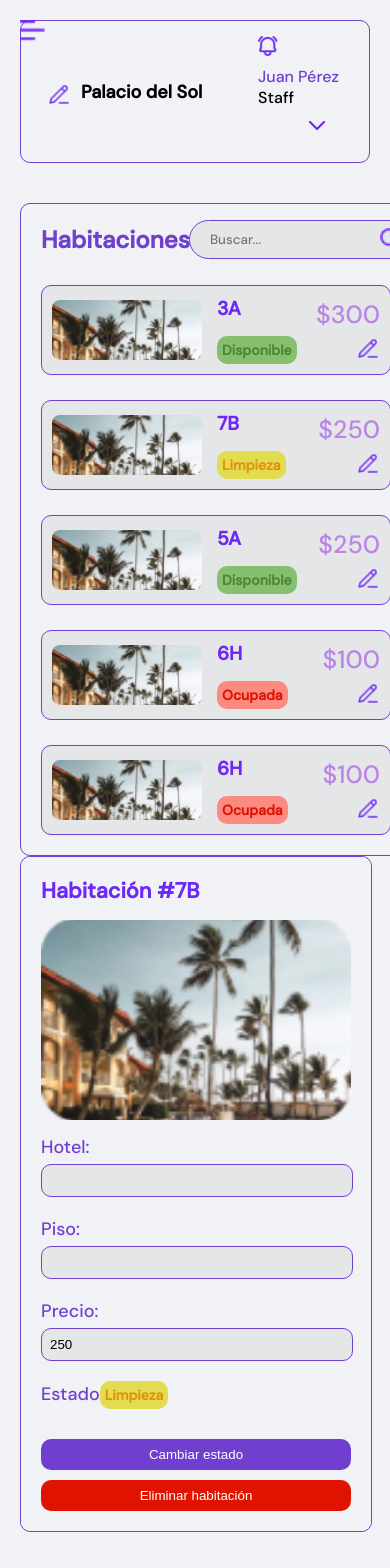
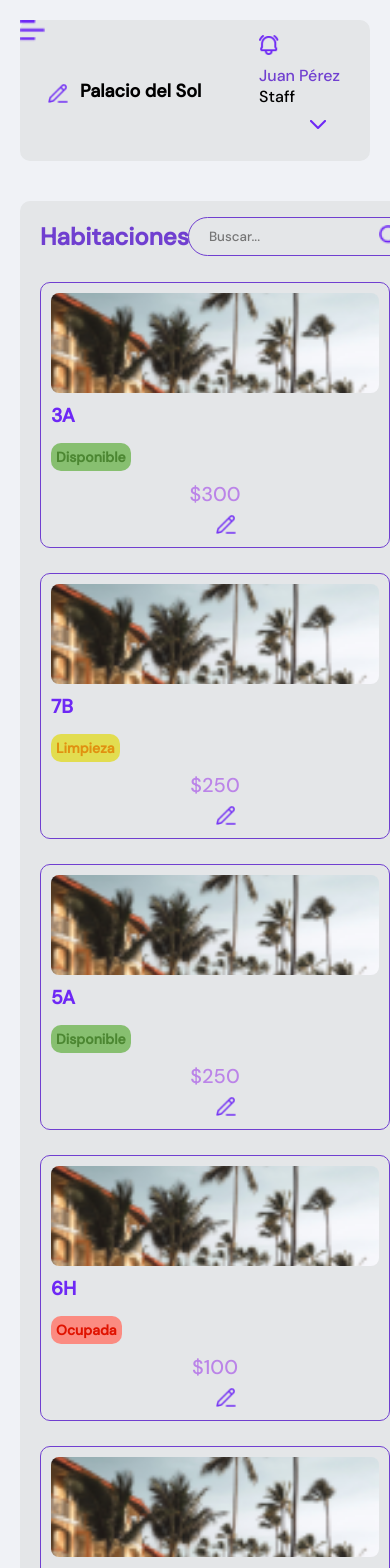
Before and after one commit to tatlopez/FrontDDA2, a React (Create React App) app in the folder beluar/: page /DashboardHabitaciones in a window 390 px wide. Shown: the top 1568 px of the page. Built offline with nearby package versions, Linux system fonts and the light colour scheme.

Commit message:
necesito ayuda

```diff
--- a/beluar/src/components/DashboardHabitaciones/ModificarHabitacion.js
+++ b/beluar/src/components/DashboardHabitaciones/ModificarHabitacion.js
@@ -21,7 +21,7 @@ const ModificarHabitacion = ({ room }) => {
         <input type="text" value={room.price} className="editable-input" />
       </div>
       <div className="editable-fields">
-        <label>Estado</label>
+        <label>Estado:</label>
         <span className={`room-status ${room.status.toLowerCase()}`}>{room.status}</span>
       </div>
       <button className="status-button">Cambiar estado</button>
--- a/beluar/src/components/DashboardHabitaciones/cardHabitacion.css
+++ b/beluar/src/components/DashboardHabitaciones/cardHabitacion.css
@@ -26,7 +26,6 @@
     color: #703FD0;
     margin: 0;
   }
-
 
   .room-status {
     font-size: larger;
@@ -67,3 +66,30 @@
     cursor: pointer;
     margin-top: 5px;
   }
+
+  @media (max-width: 768px) {
+    .room-card {
+      flex-direction: column;
+      align-items: flex-start;
+    }
+
+    .room-image {
+      width: 100%;
+      height: 100px;
+    }
+
+    .room-info {
+      margin-left: 0;
+      margin-top: 10px;
+    }
+
+    .room-actions {
+      align-items: center;
+      width: 100%;
+      margin-top: 10px;
+    }
+
+    .room-price {
+      font-size: 20px;
+    }
+  }
--- a/beluar/src/components/DashboardHabitaciones/dashboardHabitaciones.css
+++ b/beluar/src/components/DashboardHabitaciones/dashboardHabitaciones.css
@@ -14,10 +14,9 @@
   justify-content: space-between;
   align-items: center;
   padding: 5px;
-  background-color: #F0F2F6;
+  background-color: #E4E6E8;
   border-radius: 10px;
   margin: 20px;
-  border: 1px solid #703FD0;
 }
 
 .hotel-title {
@@ -40,7 +39,6 @@
   color: black;
 }
 
-
 .header-right {
   display: flex;
   align-items: center;
@@ -54,16 +52,14 @@
 .rooms-section {
   width: 70%;
   padding-inline: 20px;
-  background-color: #F0F2F6;
+  background-color: #E4E6E8;
   border-radius: 10px;
   margin-right: 20px;
-  border: 1px solid #703FD0;
 }
 
 .room-detail-section {
   width: 40%;
   border-radius: 10px;
-  border: 1px solid #703FD0;
 }
 
 .rooms-header {
@@ -99,8 +95,8 @@
 }
 
 .add-room-button img {
-  width: 15px;
-  height: 15px;
+  width: 20px;
+  height: 20px;
 }
 
 @media (max-width: 768px) {
--- a/beluar/src/components/DashboardHabitaciones/modificarHabitacion.css
+++ b/beluar/src/components/DashboardHabitaciones/modificarHabitacion.css
@@ -1,5 +1,5 @@
 .room-detail {
-    background-color: #F0F2F6;
+  background-color: #E4E6E8;
   padding: 20px;
   border-radius: 10px;
   display: flex;
@@ -26,10 +26,6 @@
   width: 100%;
   margin-bottom: 20px;
   border-radius: 10px;
-  }
-
-  .editable-fields label {
-    color: #703FD0;
 }
 
 .editable-input {
@@ -88,3 +84,22 @@
   margin-top: 10px;
   align-self: center;
 }
+
+@media (max-width: 768px) {
+  .room-detail {
+    padding: 10px;
+  }
+
+  .detail-image {
+    height: 150px;
+  }
+
+  .editable-input {
+    width: 100%;
+    margin-right: 0;
+  }
+
+  .status-button, .delete-button {
+    width: 100%;
+  }
+}
--- a/beluar/src/components/DashboardHoteles/DashboardHoteles.js
+++ b/beluar/src/components/DashboardHoteles/DashboardHoteles.js
@@ -33,7 +33,7 @@ const hoteles = [
 function DashboardHoteles() {
     return (
         <div>
-            <header className="dashboard-header">
+            <header className="dashboard-headerHotel">
                 <img src={logo} alt="logo" className="signin-logo" />
                 <div className="header-right">
                     <SearchBar />
--- a/beluar/src/components/DashboardHoteles/dashboardHoteles.css
+++ b/beluar/src/components/DashboardHoteles/dashboardHoteles.css
@@ -6,7 +6,7 @@
     margin: 0 auto;
 }
 
-.dashboard-header {
+.dashboard-headerHotel {
     display: flex;
     justify-content: space-between;
     align-items: center;
--- a/beluar/src/components/Menu/menu.css
+++ b/beluar/src/components/Menu/menu.css
@@ -1,12 +1,11 @@
 .sidebar {
-  background-color: #F0F2F6;
+  background-color: #E4E6E8;
   width: 250px;
   padding: 20px;
   position: fixed;
   height: 100%;
   transition: transform 0.3s ease;
   transform: translateX(-100%);
-  border: 1px solid #703FD0;
 }
 
 .sidebar.open {
```
Lines whose indentation alone changed are shown as unchanged.
